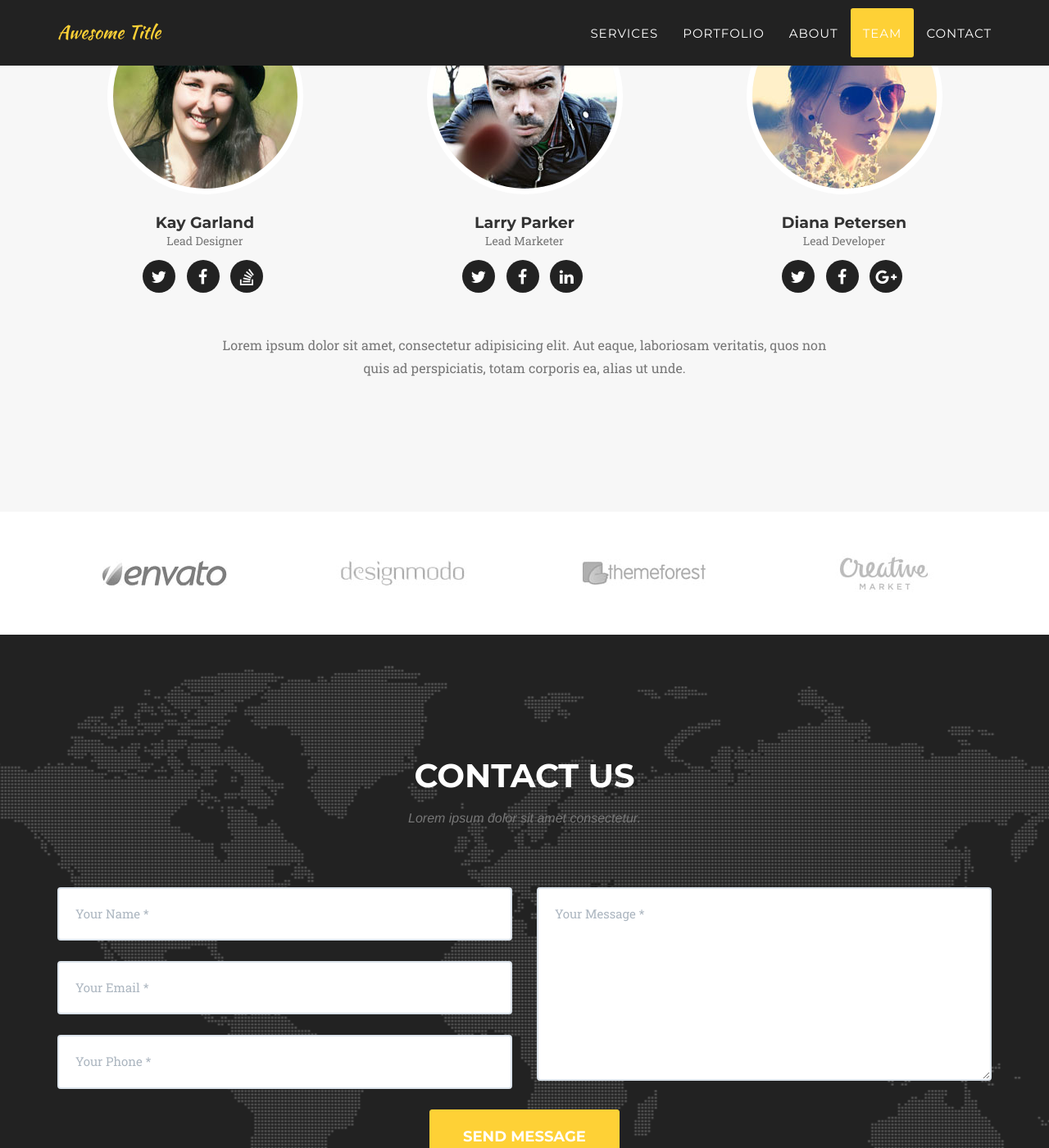
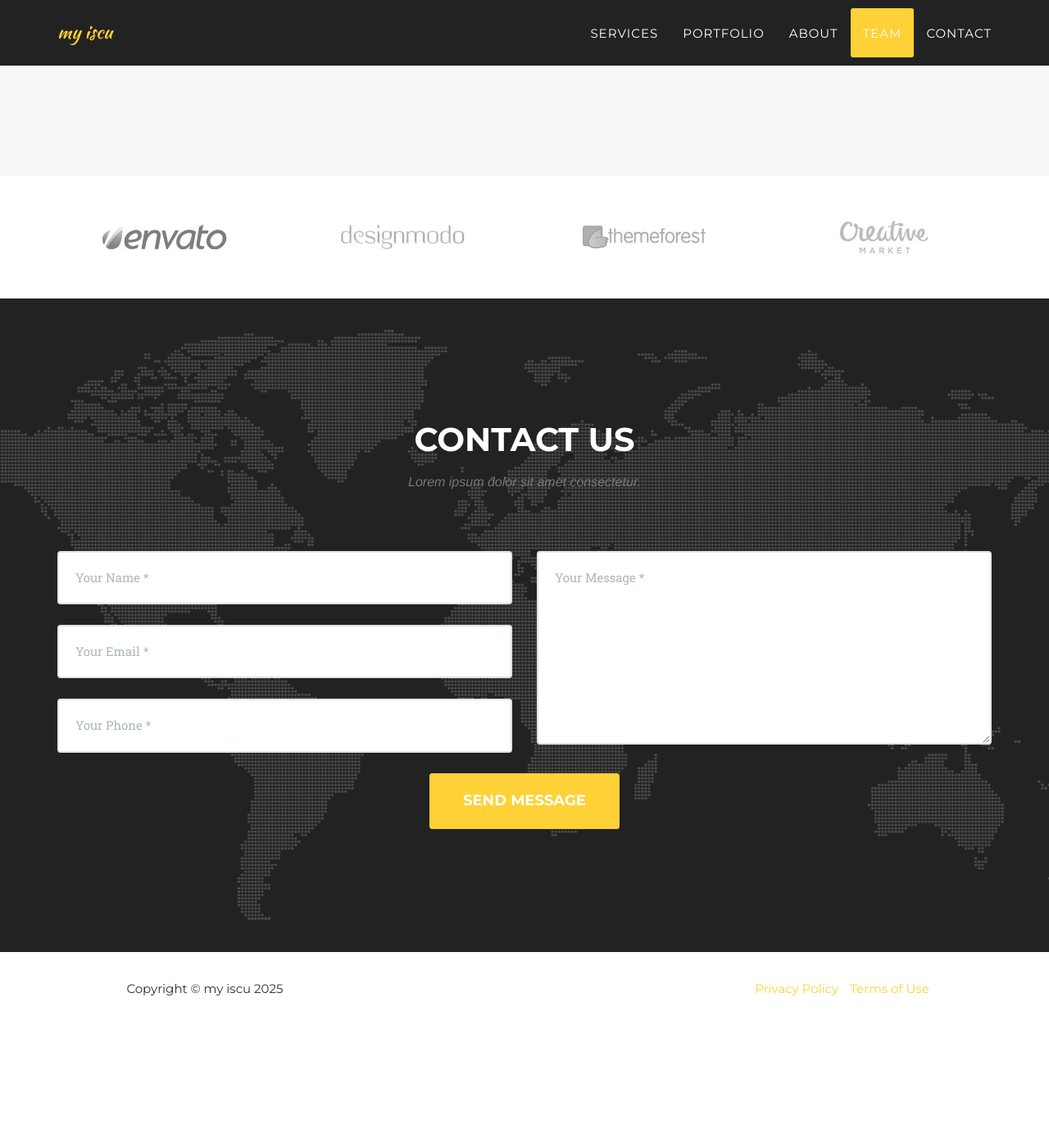
Before and after one commit to JJJ8312/JJJ8312, a Jekyll site: the page built from index.html, in a window 1280 px wide and 1400 px high, scrolled down 5653 px. Shown: the whole window at 82% size. Built offline with Jekyll 4.4.1, drawn with Linux system fonts in a browser that asks for light colours; some web fonts are replaced; after the commit the page ends 6904 px from its top, so only the background shows below that; part of the change alters nothing that is shown; some of the changed text lies outside the part shown.

Commit message:
Update _config.yml

```diff
--- a/_config.yml
+++ b/_config.yml
@@ -1,65 +1,6 @@
-url: https://y7kim.github.io
-baseurl: /agency-jekyll-theme/
+url: "https://JJJ8312.github.io"
+baseurl: ""
 
 # Site settings
-title: Awesome Title
-email: your-email@domain.com
-description: "Write an awesome description for your new site here. You can edit this line in _config.yml. It will appear in your document head meta (for Google search results) and in your feed.xml site description."
-
-
-# Team names, titles and social links
-people:
-- name: Kay Garland
-  pic: 1
-  position: Lead Designer
-  social:
-    - title: twitter
-      url: #
-    - title: facebook
-      url: #
-    - title: stack-overflow
-      url: #
-
-- name: Larry Parker
-  pic: 2
-  position: Lead Marketer
-  social:
-    - title: twitter
-      url: #
-    - title: facebook
-      url: #
-    - title: linkedin
-      url: #
-
-- name: Diana Petersen
-  pic: 3
-  position: Lead Developer
-  social:
-    - title: twitter
-      url: #
-    - title: facebook
-      url: #
-    - title: google-plus
-      url: #
-
-# Social networks usernames (many more available: google-plus, flickr, dribbble, pinterest, instagram, tumblr, linkedin, etc.)
-social:
-  - title: twitter
-    url: http://twitter.com/jekyllrb
-  - title: facebook
-    url:
-  - title: stack-overflow
-    url: http://stackoverflow.com/questions/tagged/jekyll
-  - title: bitbucket
-    url: http://bitbucket.org/jekyll
-  - title: github
-    url: http://github.com/jekyll
-
-# Postal address (add as many lines as necessary)
-address:
-  - line: 3481 Melrose Place
-  - line: Beverly Hills, CA 90210
-
-# Build settings
-markdown: kramdown
-permalink: pretty
+title: my iscu
+email: jxlll@naver.com
```
